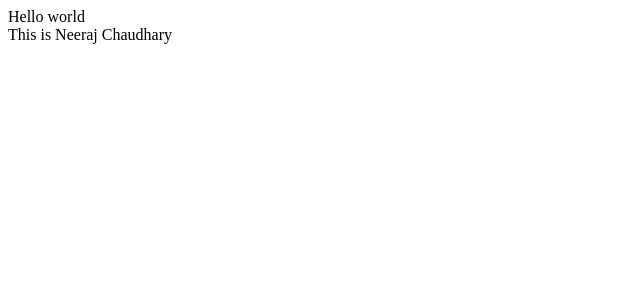
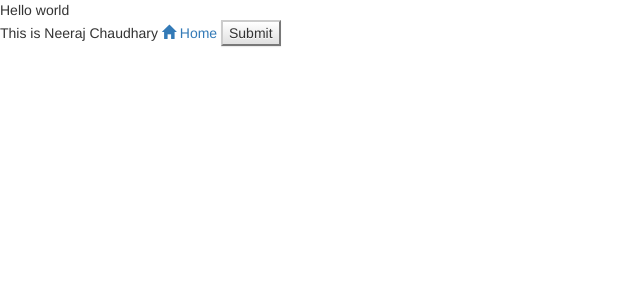
Before and after one commit to neerajjat/ddpm, a Flask app: page / in a window 1280 px wide. Shown: the top 300 px of the page, without its empty margins (0-640 px from the left). Run offline with Flask 2, Linux system fonts and the light colour scheme; some libraries are stand-ins or nearby versions.

Commit message:
Adding bootstrap 3.3.7

```diff
--- a/templates/index.html
+++ b/templates/index.html
@@ -1,5 +1,16 @@
+<!-- Latest compiled and minified CSS -->
+<link rel="stylesheet" href="https://maxcdn.bootstrapcdn.com/bootstrap/3.3.7/css/bootstrap.min.css" integrity="sha384-BVYiiSIFeK1dGmJRAkycuHAHRg32OmUcww7on3RYdg4Va+PmSTsz/K68vbdEjh4u" crossorigin="anonymous">
+
+<!-- Optional theme -->
+<link rel="stylesheet" href="https://maxcdn.bootstrapcdn.com/bootstrap/3.3.7/css/bootstrap-theme.min.css" integrity="sha384-rHyoN1iRsVXV4nD0JutlnGaslCJuC7uwjduW9SVrLvRYooPp2bWYgmgJQIXwl/Sp" crossorigin="anonymous">
+
+<!-- Latest compiled and minified JavaScript -->
+<script src="https://maxcdn.bootstrapcdn.com/bootstrap/3.3.7/js/bootstrap.min.js" integrity="sha384-Tc5IQib027qvyjSMfHjOMaLkfuWVxZxUPnCJA7l2mCWNIpG9mGCD8wGNIcPD7Txa" crossorigin="anonymous"></script>
+
 <html>
 Hello world
 <br>
 This is Neeraj Chaudhary
+<a data-toggle="pill" href="#"><span class="glyphicon glyphicon-home"></span>  Home</a>
+<button class="btn-default">Submit</button>
 </html>
```
